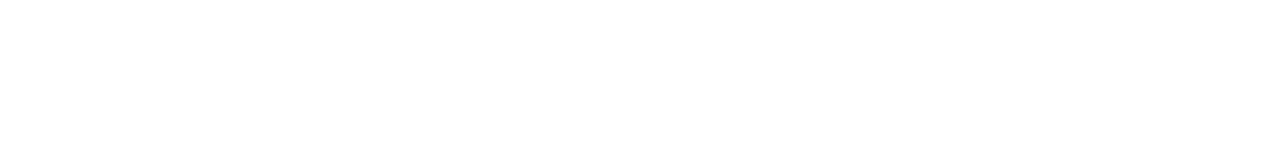
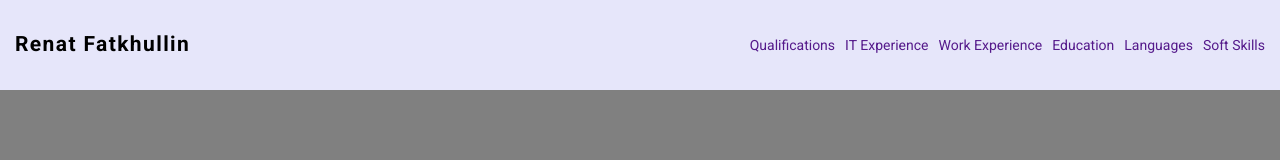
Before and after one commit to Taneros/rsschool-cv, a plain HTML site: page index.html in a window 1280 px wide. Drawn offline with Linux system fonts and the light colour scheme.

Commit message:
feat: add and style header menu

```diff
--- a/assets/css/style.css
+++ b/assets/css/style.css
@@ -1,6 +1,72 @@
 @import url("../css/nullstyle.css");
+
+:root {
+  --font-size: 1rem;
+}
+
+html {
+  scroll-behavior: smooth;
+}
+
+body {
+	font-family: 'Roboto', sans-serif;
+	font-style: normal;
+	font-size: var(--font-size);
+	line-height: 1.2;
+	font-weight: normal;
+}
 
 .wrapper {
   min-height: 100%;
   overflow: hidden;
+  background-color: grey;
 }
+
+._container {
+  /* max-width: 900px; */
+  margin: 0 auto;
+  background-color: lavender;
+  padding: 0 15px;
+}
+
+/* ------HEADER------- */
+
+.header {
+  position: absolute;
+  width: 100%;
+  left: 0;
+  top: 0;
+  z-index: 100;
+}
+.header__container {
+  display: flex;
+  min-height: 90px;
+  flex-direction: row;
+  justify-content: space-between;
+  align-items: center;
+}
+
+.header__name {
+font-weight: 700;
+font-size: 1.5rem;
+letter-spacing: 0.1rem;
+
+}
+
+.header__menu {
+
+}
+
+.menu {
+}
+.menu__list {
+  display: flex;
+  gap: 10px;
+  text-decoration: none;
+
+}
+.menu__item {
+  /* margin: 0 0 0 20px; */
+}
+.menu__link {
+}
--- a/index.html
+++ b/index.html
@@ -5,13 +5,43 @@
     <meta charset="UTF-8">
     <meta name="viewport" content="width=device-width, initial-scale=1.0">
     <title>Renat Fatkhullin CV</title>
+    <!-- Fonts -->
+    <link rel="preconnect" href="https://fonts.googleapis.com">
+    <link rel="preconnect" href="https://fonts.gstatic.com" crossorigin>
+    <link href="https://fonts.googleapis.com/css2?family=Roboto:wght@100;300;400;500;700&display=swap" rel="stylesheet">
     <link rel="stylesheet" href="assets/css/style.css">
     <script src="assets/js/index.js" defer></script>
   </head>
 
   <body>
     <div class="wrapper">
-
+      <header class="header">
+        <div class="header__container _container">
+          <div class="header__name">Renat Fatkhullin</div>
+          <nav class="header__menu menu">
+            <ul class="menu__list">
+              <li class="menu__item">
+                <a href="" class="menu__link">Qualifications</a>
+              </li>
+              <li class="menu__item">
+                <a href="" class="menu__link">IT Experience</a>
+              </li>
+              <li class="menu__item">
+                <a href="" class="menu__link">Work Experience</a>
+              </li>
+              <li class="menu__item">
+                <a href="" class="menu__link">Education</a>
+              </li>
+              <li class="menu__item">
+                <a href="" class="menu__link">Languages</a>
+              </li>
+              <li class="menu__item">
+                <a href="" class="menu__link">Soft Skills</a>
+              </li>
+            </ul>
+          </nav>
+        </div>
+      </header>
     </div>
   </body>
 
```
